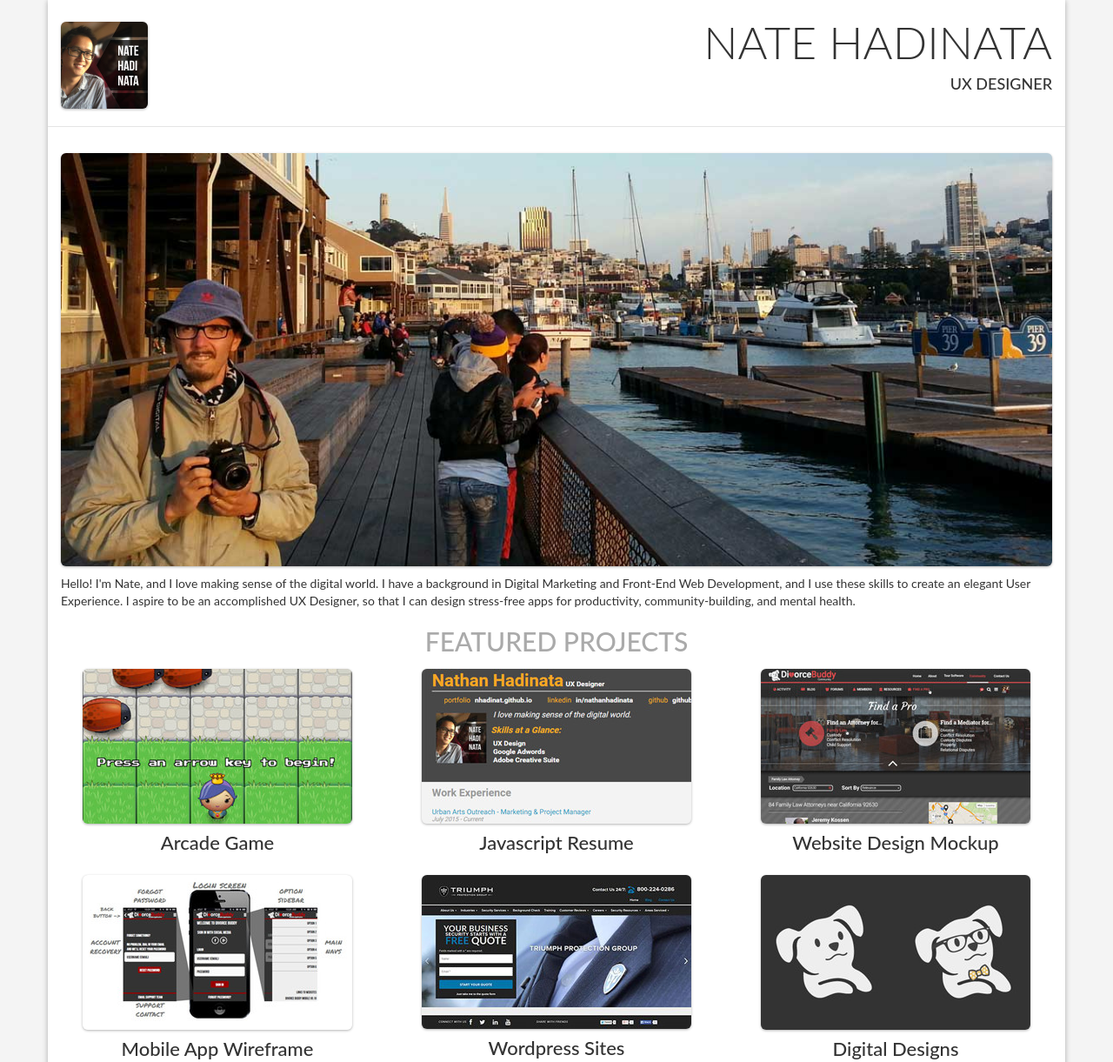
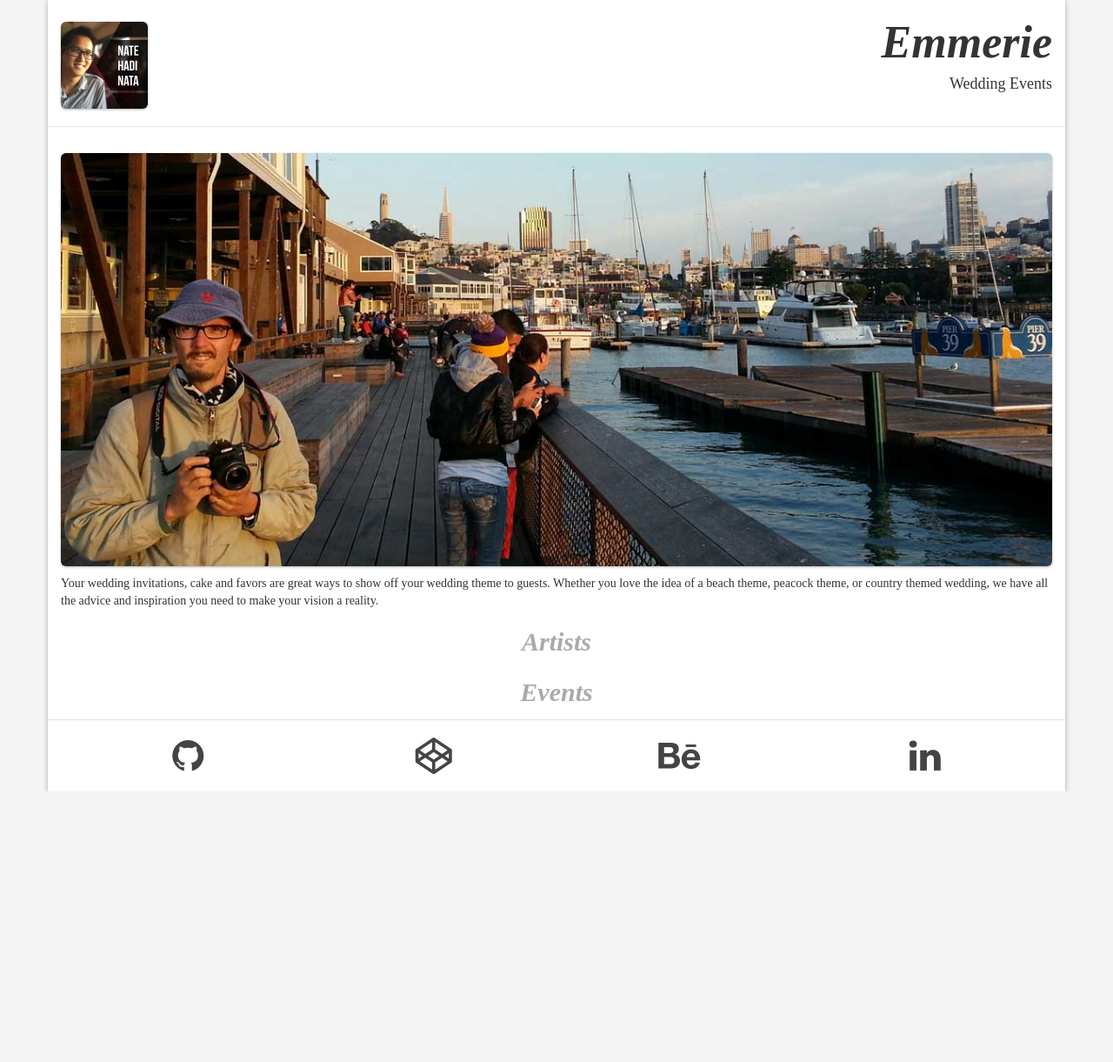
Before and after one commit to nhadinat/Emmerie, a website: page src/index.html in a window 1280 px wide. Shown: the top 1221 px of the page at 87% size. After the commit the page ends 910 px from the top, so only its background shows below. Drawn offline with nearby package versions, Linux system fonts and the light colour scheme; files that its build step writes are made by us from their sources.

Commit message:
Init edits to boilerplate

```diff
--- a/src/css/style.css
+++ b/src/css/style.css
@@ -1,5 +1,5 @@
 body {
-    font-family: 'Lato', sans-serif;
+    font-family: 'Lora', serif;
     color: #333;
     background-color: #f4f4f4;
 }
@@ -8,7 +8,7 @@ h4 {
 }
 h3 {
     font-size: 15px;
-    font-weight: 500;
+    font-weight: 700;
     margin-top: 10px;
 }
 p {
@@ -28,8 +28,8 @@ img {
     background-color: #fff;
 }
 .header-name {
-    font-family: 'Lato', sans-serif;
-    font-weight: 300;
+    font-weight: 700;
+    font-style: italic;
     font-size: 30px;
 }
 .header-logo {
@@ -39,6 +39,8 @@ img {
 .featured {
     margin: 10px 0 15px 0;
     color: #aaa;
+    font-weight: 700;
+    font-style: italic;
     font-size: 26px;
 }
 .header {
--- a/src/index.html
+++ b/src/index.html
@@ -5,12 +5,12 @@
     <meta http-equiv="X-UA-Compatible" content="IE=edge">
     <meta name="viewport" content="width=device-width, initial-scale=1">
     <!-- The above 3 meta tags *must* come first in the head; any other head content must come *after* these tags -->
-    <title>Nate Hadinata, UX Designer</title>
+    <title>Emmerie Weddings</title>
     <link rel="icon" type="image/x-icon" href="favicon-nh.ico" />
 
     <!-- Bootstrap -->
     <link href="css/bootstrap.min.css" rel="stylesheet" inline>
-    <script>WebFontConfig={google:{families:["Lato:300,400"]}},function(e){var o=e.createElement("script"),t=e.scripts[0];o.src="https://ajax.googleapis.com/ajax/libs/webfont/1.5.18/webfont.js",t.parentNode.insertBefore(o,t)}(document);</script>
+    <script>WebFontConfig={google:{families:["Lora:400,700italic,700,400italic"]}},function(e){var o=e.createElement("script"),t=e.scripts[0];o.src="https://ajax.googleapis.com/ajax/libs/webfont/1.5.18/webfont.js",t.parentNode.insertBefore(o,t)}(document);</script>
 
     <!-- HTML5 shim and Respond.js for IE8 support of HTML5 elements and media queries -->
     <!-- WARNING: Respond.js doesn't work if you view the page via file:// -->
@@ -23,8 +23,7 @@
     <link rel="stylesheet" href="https://maxcdn.bootstrapcdn.com/font-awesome/4.4.0/css/font-awesome.min.css">
     <!-- Custom Styles -->
     <link href="css/style.min.css" rel="stylesheet" inline>
-    <!-- Google Analytics -->
-    <script>(function(i,s,o,g,r,a,m){i['GoogleAnalyticsObject']=r;i[r]=i[r]||function(){(i[r].q=i[r].q||[]).push(arguments)},i[r].l=1*new Date();a=s.createElement(o),m=s.getElementsByTagName(o)[0];a.async=1;a.src=g;m.parentNode.insertBefore(a,m)})(window,document,'script','//www.google-analytics.com/analytics.js','ga');ga('create', 'UA-67390527-1', 'auto');ga('require', 'displayfeatures');ga('send', 'pageview');</script>
+    <!-- TODO: Google Analytics -->
   </head>
   <body>
     <div class="container effect8">
@@ -34,27 +33,34 @@
         <div class="col-xs-4">
           <a href="/" title="Nate Hadinata, UX Designer" alt="Nate Hadinata, UX Designer"><img src="img/Nathan-Profile-100x100.jpg" srcset="img/Nathan-Profile-100x100.jpg 1x, img/Nathan-Profile-100x100-2x.jpg 2x" alt="Nate Hadinata Design Logo" class="img-responsive header-logo img-rounded shadow highlight"></a>
         </div>
-        <div class="col-xs-8 text-right text-uppercase header-title">
-          <h1 class="header-name">Nate Hadinata</h1>
-          <h4>UX Designer</h4>
+        <div class="col-xs-8 text-right header-title">
+          <h1 class="header-name">Emmerie</h1>
+          <h4>Wedding Events</h4>
         </div>
       </header>
 
-      <!--Intro Section-->
+      <!--Carousel-->
       <div class="row">
         <div class="col-md-12">
           <picture>
             <source media="(min-width: 768px)" srcset="img/pier39-thats-whats-up-1200x500.jpg 1x, img/pier39-thats-whats-up-1200x500-2x.jpg 2x">
             <img src="pier39-thats-whats-up-medium.jpg" srcset="img/pier39-thats-whats-up-medium.jpg 1x, img/pier39-thats-whats-up-medium-2x.jpg 2x" alt="Nate's View of Pier 39" title="Nate's View of Pier 39" class="img-responsive center-block img-rounded shadow">
           </picture>
-          <p>Hello! I'm Nate, and I love making sense of the digital world. I have a background in Digital Marketing and Front-End Web Development, and I use these skills to create an elegant User Experience. I aspire to be an accomplished UX Designer, so that I can design stress-free apps for productivity, community-building, and mental health.</p>
+          <p>Your wedding invitations, cake and favors are great ways to show off your wedding theme to guests. Whether you love the idea of a beach theme, peacock theme, or country themed wedding, we have all the advice and inspiration you need to make your vision a reality.</p>
         </div>
       </div>
 
-      <!--Featured Projects Section-->
-      <div id="featuredProjects" class="row text-center text-nowrap">
+      <!--Artists-->
+      <div class="row text-center text-nowrap">
         <div class="col-md-12">
-          <h2 class="featured">FEATURED PROJECTS</h2>
+          <h2 class="featured">Artists</h2>
+        </div>
+      </div>
+
+      <!--Events-->
+      <div class="row text-center text-nowrap">
+        <div class="col-md-12">
+          <h2 class="featured">Events</h2>
         </div>
       </div>
 
@@ -79,7 +85,5 @@
     <script src="https://ajax.googleapis.com/ajax/libs/jquery/2.1.3/jquery.min.js"></script>
     <!-- Include all compiled plugins (below), or include individual files as needed -->
     <script src="js/bootstrap.min.js"></script>
-    <!-- Project Generator -->
-    <script src="js/script.min.js" inline></script>
   </body>
 </html>
```
Also changed, not shown: README.md.
